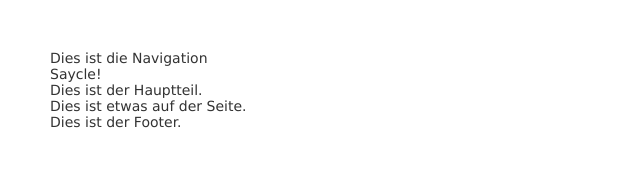
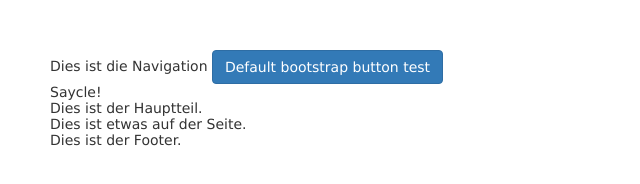
Before and after one commit to saycle/saycle, a website: page public/index.html in a window 1280 px wide. Shown: the whole page, without its empty margins (0-640 px from the left). Drawn offline with nearby package versions, Linux system fonts and the light colour scheme.

Commit message:
Added bower to dependencies

```diff
--- a/package.json
+++ b/package.json
@@ -4,6 +4,7 @@
   "description": "A browser-based online game where users write stories together.",
   "main": "app.js",
   "scripts": {
+    "postinstall": "./node_modules/bower/bin/bower install",
     "start": "node app.js"
   },
   "author": {
@@ -11,6 +12,7 @@
     "email": ""
   },
   "dependencies": {
-    "express": "^3.21.2"
+    "express": "^3.21.2",
+    "bower": "1.6.7"
   }
 }
--- a/public/index.html
+++ b/public/index.html
@@ -11,6 +11,7 @@
     <header>
         <nav>
             Dies ist die Navigation
+            <a class="btn btn-primary">Default bootstrap button test</a>
         </nav>
     </header>
     <main role="main">
```
